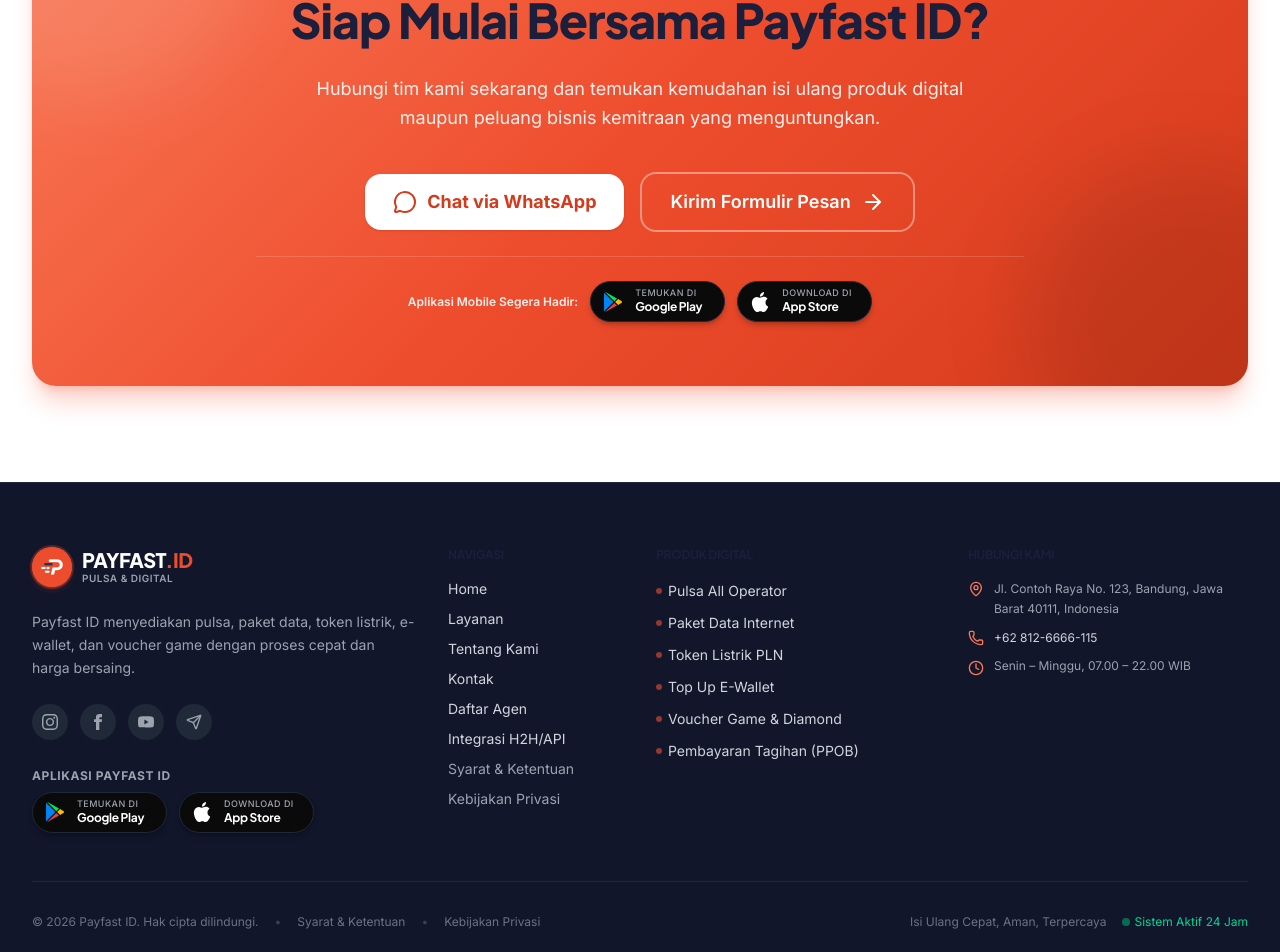
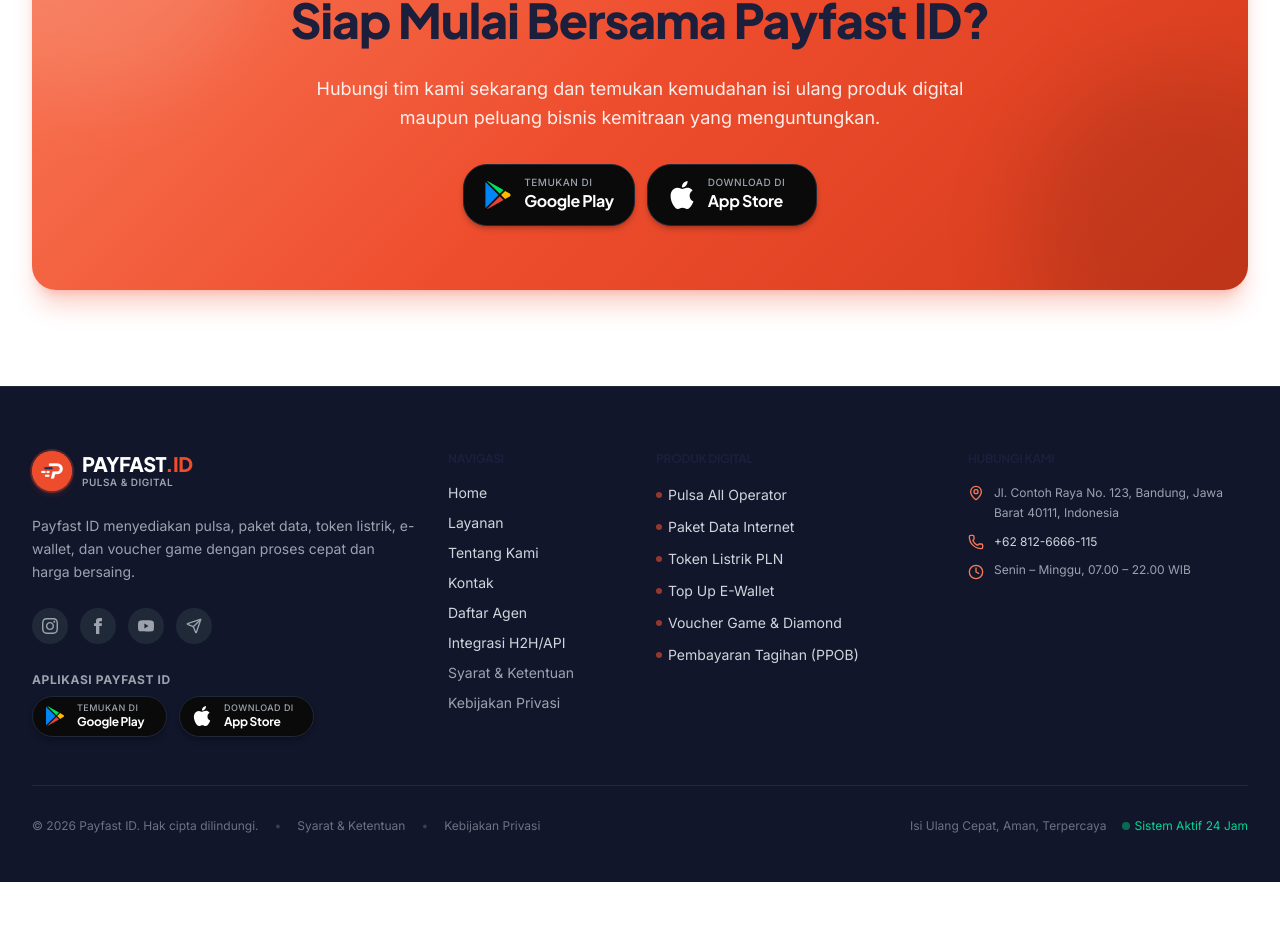
Before and after one commit to arsycreative/payfast_id, a Next.js app: page / in a window 1280 px wide. Shown: the part 8454-9406 px from the top of the page. After the commit the page ends 9336 px from the top, so only its background shows below. Built offline with nearby package versions, Linux system fonts and the light colour scheme; no server answers.

Commit message:
feat: replace whatsapp and form buttons with Google Play & App Store badges in CTA banner

```diff
--- a/src/components/sections/CtaBanner.jsx
+++ b/src/components/sections/CtaBanner.jsx
@@ -1,8 +1,6 @@
 // src/components/sections/CtaBanner.jsx
-import { MessageCircle, Mail, ArrowRight } from "lucide-react";
 import { homeContent } from "@/content/home";
 import { Container } from "@/components/shared/Container";
-import { Button } from "@/components/ui/Button";
 import { AppDownloadBadges } from "@/components/shared/AppDownloadBadges";
 import { Reveal } from "@/components/shared/Reveal";
 
@@ -32,34 +30,9 @@ export function CtaBanner({
                 {description}
               </p>
 
-              <div className="flex flex-col sm:flex-row items-stretch sm:items-center justify-center gap-3 sm:gap-4 pt-4">
-                <Button
-                  href={homeContent.ctaBanner.primaryCta.href}
-                  variant="white"
-                  size="lg"
-                  icon={MessageCircle}
-                  className="w-full sm:w-auto text-primary-600 hover:text-primary-700"
-                >
-                  {homeContent.ctaBanner.primaryCta.label}
-                </Button>
-                <Button
-                  href={homeContent.ctaBanner.secondaryCta.href}
-                  variant="outline"
-                  size="lg"
-                  icon={ArrowRight}
-                  iconPosition="right"
-                  className="w-full sm:w-auto bg-transparent border-white/40 text-white hover:bg-white/15 hover:border-white"
-                >
-                  {homeContent.ctaBanner.secondaryCta.label}
-                </Button>
-              </div>
-
-              {/* Mobile App Download Teaser */}
-              <div className="pt-6 border-t border-white/15 flex flex-col sm:flex-row items-center justify-center gap-3">
-                <span className="text-xs font-semibold text-white/90">
-                  Aplikasi Mobile Segera Hadir:
-                </span>
-                <AppDownloadBadges size="sm" variant="dark" />
+              {/* Action: Google Play & App Store Badges */}
+              <div className="pt-2 flex justify-center">
+                <AppDownloadBadges size="lg" variant="dark" className="justify-center" />
               </div>
             </div>
           </div>
```
